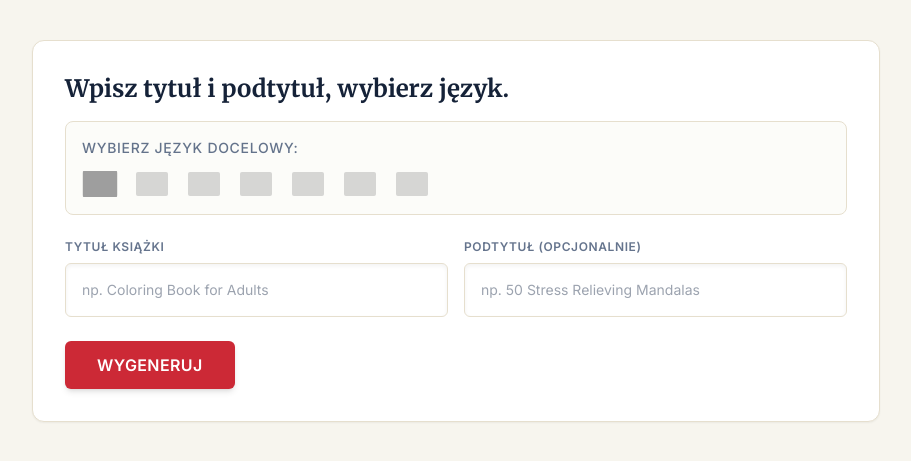
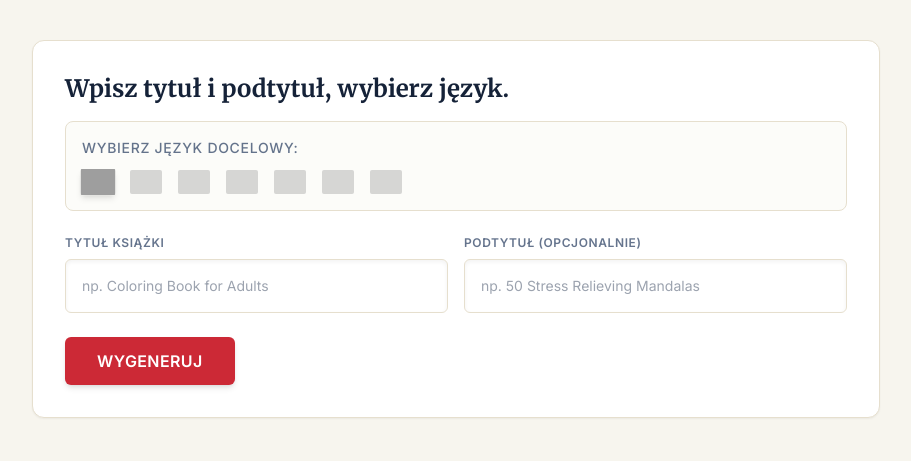
Before and after one commit to ponowak/kdp-packer, a Flask app: template templates/app.html in a window 1280 px wide. Shown: the part 67-528 px from the top of the page, without its empty margins (184-1095 px from the left). Run offline with Flask 3, Linux system fonts and the light colour scheme; the template is opened without the code that fills it, so the values that code supplies are empty; some libraries are stand-ins or nearby versions; grey boxes are pictures that could not be loaded.

Commit message:
Update app.html

```diff
--- a/templates/app.html
+++ b/templates/app.html
@@ -16,27 +16,8 @@
             }
         }
     </script>
-    <style>
-        .flag-btn {
-            filter: grayscale(100%);
-            opacity: 0.4;
-            cursor: pointer;
-            user-select: none;
-            padding: 2px;
-            transition: all 0.2s;
-        }
-        .flag-btn.active {
-            filter: grayscale(0%);
-            opacity: 1;
-            transform: scale(1.1);
-        }
-        .flag-btn img {
-            display: block;
-        }
-    </style>
 </head>
 <body class="bg-cream-100 font-sans text-navy-900 min-h-screen">
-    <!-- Pasek Nawigacji -->
     <nav class="bg-white border-b border-cream-200 px-6 py-4 flex flex-col sm:flex-row justify-between items-center gap-4">
         <div class="font-serif font-bold text-xl tracking-tight text-center sm:text-left w-full sm:w-auto">
             7-Backend<span class="text-kdp_red-600">.</span>Keywords
@@ -48,7 +29,6 @@
             <a href="https://7backend.lemonsqueezy.com/checkout/buy/c849be9a-661b-4b1c-844f-10e88367d7d3" target="_blank" class="text-xs sm:text-sm font-bold text-kdp_red-600 border border-kdp_red-600 px-3 py-1.5 rounded hover:bg-kdp_red-600 hover:text-white transition-colors">
                 Kup Tokeny
             </a>
-            <!-- Na tel ikonka drzwi, na PC email -->
             <a href="/logout" class="text-sm text-navy-800/60 hover:text-navy-900 font-medium">
                 <span class="hidden sm:inline">Wyloguj ({{ email }})</span>
                 <span class="sm:hidden font-bold underline">Wyloguj</span>
@@ -56,26 +36,37 @@
         </div>
     </nav>
 
-    <!-- Główna zawartość -->
     <main class="max-w-4xl mx-auto mt-6 sm:mt-10 px-4 sm:px-6 mb-20">
         <div class="bg-white p-6 sm:p-8 rounded-xl shadow-sm border border-cream-200">
             <h2 class="font-serif text-xl sm:text-2xl font-bold mb-4">Wpisz tytuł i podtytuł, wybierz język.</h2>
 
-            <!-- Flagi Językowe -->
             <div class="mb-6 bg-cream-50 p-4 rounded-lg border border-cream-200">
                 <label class="block text-sm font-medium text-navy-800/70 mb-3 uppercase tracking-wider">Wybierz język docelowy:</label>
                 <div class="flex flex-wrap gap-4" id="flag-container">
-                    <div class="flag-btn active" data-lang="en-US" title="Angielski (USA)"><img src="https://flagcdn.com/w40/us.png" alt="USA" class="w-8 h-auto rounded-sm"></div>
-                    <div class="flag-btn" data-lang="en-GB" title="Angielski (UK)"><img src="https://flagcdn.com/w40/gb.png" alt="UK" class="w-8 h-auto rounded-sm"></div>
-                    <div class="flag-btn" data-lang="de" title="Niemiecki"><img src="https://flagcdn.com/w40/de.png" alt="DE" class="w-8 h-auto rounded-sm"></div>
-                    <div class="flag-btn" data-lang="fr" title="Francuski"><img src="https://flagcdn.com/w40/fr.png" alt="FR" class="w-8 h-auto rounded-sm"></div>
-                    <div class="flag-btn" data-lang="it" title="Włoski"><img src="https://flagcdn.com/w40/it.png" alt="IT" class="w-8 h-auto rounded-sm"></div>
-                    <div class="flag-btn" data-lang="es" title="Hiszpański"><img src="https://flagcdn.com/w40/es.png" alt="ES" class="w-8 h-auto rounded-sm"></div>
-                    <div class="flag-btn" data-lang="pl" title="Polski"><img src="https://flagcdn.com/w40/pl.png" alt="PL" class="w-8 h-auto rounded-sm"></div>
+                    <button type="button" class="flag-btn" data-lang="en-US" title="Angielski (USA)">
+                        <img src="https://flagcdn.com/w40/us.png" alt="USA" class="w-8 h-auto rounded-sm transition-all duration-200 transform scale-110 shadow-md">
+                    </button>
+                    <button type="button" class="flag-btn" data-lang="en-GB" title="Angielski (UK)">
+                        <img src="https://flagcdn.com/w40/gb.png" alt="UK" class="w-8 h-auto rounded-sm transition-all duration-200 grayscale opacity-40 hover:grayscale-0 hover:opacity-100">
+                    </button>
+                    <button type="button" class="flag-btn" data-lang="de" title="Niemiecki">
+                        <img src="https://flagcdn.com/w40/de.png" alt="DE" class="w-8 h-auto rounded-sm transition-all duration-200 grayscale opacity-40 hover:grayscale-0 hover:opacity-100">
+                    </button>
+                    <button type="button" class="flag-btn" data-lang="fr" title="Francuski">
+                        <img src="https://flagcdn.com/w40/fr.png" alt="FR" class="w-8 h-auto rounded-sm transition-all duration-200 grayscale opacity-40 hover:grayscale-0 hover:opacity-100">
+                    </button>
+                    <button type="button" class="flag-btn" data-lang="it" title="Włoski">
+                        <img src="https://flagcdn.com/w40/it.png" alt="IT" class="w-8 h-auto rounded-sm transition-all duration-200 grayscale opacity-40 hover:grayscale-0 hover:opacity-100">
+                    </button>
+                    <button type="button" class="flag-btn" data-lang="es" title="Hiszpański">
+                        <img src="https://flagcdn.com/w40/es.png" alt="ES" class="w-8 h-auto rounded-sm transition-all duration-200 grayscale opacity-40 hover:grayscale-0 hover:opacity-100">
+                    </button>
+                    <button type="button" class="flag-btn" data-lang="pl" title="Polski">
+                        <img src="https://flagcdn.com/w40/pl.png" alt="PL" class="w-8 h-auto rounded-sm transition-all duration-200 grayscale opacity-40 hover:grayscale-0 hover:opacity-100">
+                    </button>
                 </div>
             </div>
 
-            <!-- Pola -->
             <div class="grid sm:grid-cols-2 gap-4 mb-6">
                 <div>
                     <label class="block text-xs font-bold text-navy-800/70 mb-2 uppercase tracking-wider" id="title-label">Tytuł Książki</label>
@@ -94,10 +85,7 @@
             <div id="error-msg" class="hidden mt-4 text-red-600 text-sm font-medium"></div>
         </div>
 
-        <!-- Kontener z wynikami -->
         <div id="results-container" class="hidden mt-8 space-y-6">
-
-            <!-- Wyniki - 7 Boxów z przyciskami KOPIUJ -->
             <div class="bg-white p-6 sm:p-8 rounded-xl shadow-sm border border-cream-200">
                 <div class="flex justify-between items-center mb-4">
                     <h3 class="font-serif text-xl font-bold">Twoje 7 okienek KDP:</h3>
@@ -106,16 +94,13 @@
                     </button>
                 </div>
                 <div id="boxes-list" class="space-y-3 font-mono text-sm bg-cream-50 p-4 sm:p-6 rounded border border-cream-200">
-                    <!-- Wyniki z AI wpadną tutaj -->
                 </div>
             </div>
 
-            <!-- Ukryta, wyszarzona surówka wygenerowana z AI -->
             <div class="bg-white p-6 sm:p-8 rounded-xl shadow-sm border border-cream-200 opacity-60 hover:opacity-100 transition-opacity">
                 <h3 class="font-serif text-base font-bold mb-2 text-navy-800/80">Oryginalna baza słów (Raw AI Output):</h3>
                 <textarea id="raw-text" rows="3" readonly class="w-full p-3 border border-cream-200 rounded-md bg-cream-50 text-xs font-mono text-navy-800/70"></textarea>
             </div>
-
         </div>
     </main>
 
@@ -135,19 +120,29 @@
         document.getElementById('title-input').addEventListener('input', resetUI);
         document.getElementById('subtitle-input').addEventListener('input', resetUI);
 
+        // Logika obrazków flag z twardym przypisywaniem klas Tailwind
         document.querySelectorAll('.flag-btn').forEach(btn => {
             btn.addEventListener('click', (e) => {
                 resetUI();
-                document.querySelectorAll('.flag-btn').forEach(b => b.classList.remove('active'));
                 const targetBtn = e.target.closest('.flag-btn');
-                if (targetBtn) {
-                    targetBtn.classList.add('active');
-                    currentLanguage = targetBtn.getAttribute('data-lang');
-                }
+                if (!targetBtn) return;
+
+                // 1. Zrób wszystkie flagi blade (dodaj grayscale, opacity-40) i usuń powiększenie
+                document.querySelectorAll('.flag-btn img').forEach(img => {
+                    img.classList.add('grayscale', 'opacity-40');
+                    img.classList.remove('scale-110', 'shadow-md');
+                });
+
+                // 2. Zrób klikniętą flagę kolorową, dużą i wyraźną
+                const img = targetBtn.querySelector('img');
+                img.classList.remove('grayscale', 'opacity-40');
+                img.classList.add('scale-110', 'shadow-md');
+
+                // 3. Ustaw język
+                currentLanguage = targetBtn.getAttribute('data-lang');
             });
         });
 
-        // Funkcja kopiowania pojedynczego boxu
         function copyBox(index) {
             const textToCopy = currentBoxes[index];
             navigator.clipboard.writeText(textToCopy).then(() => {
```
